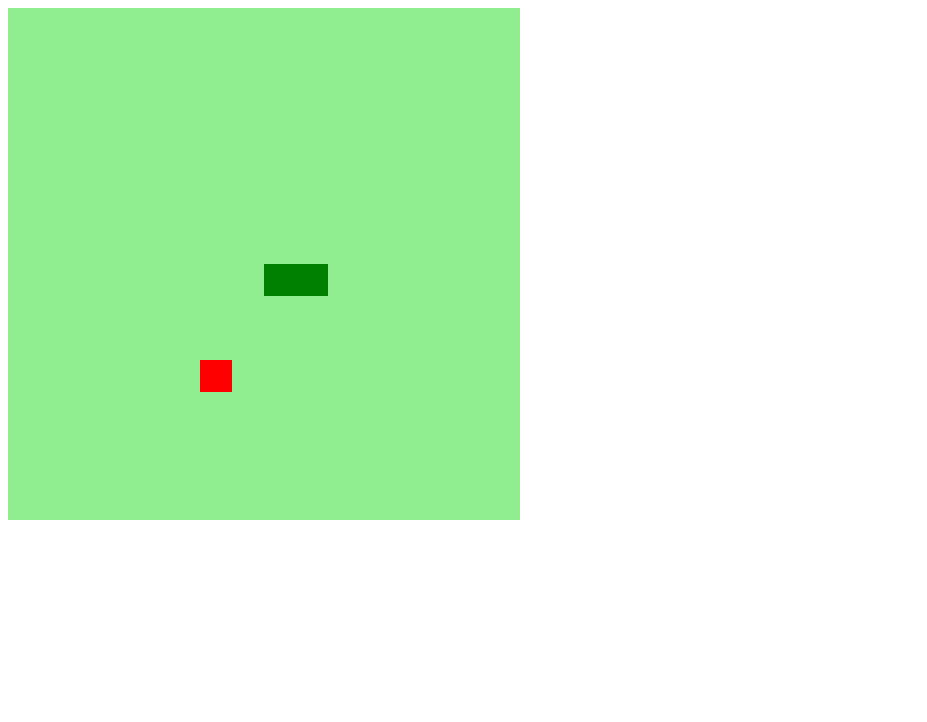
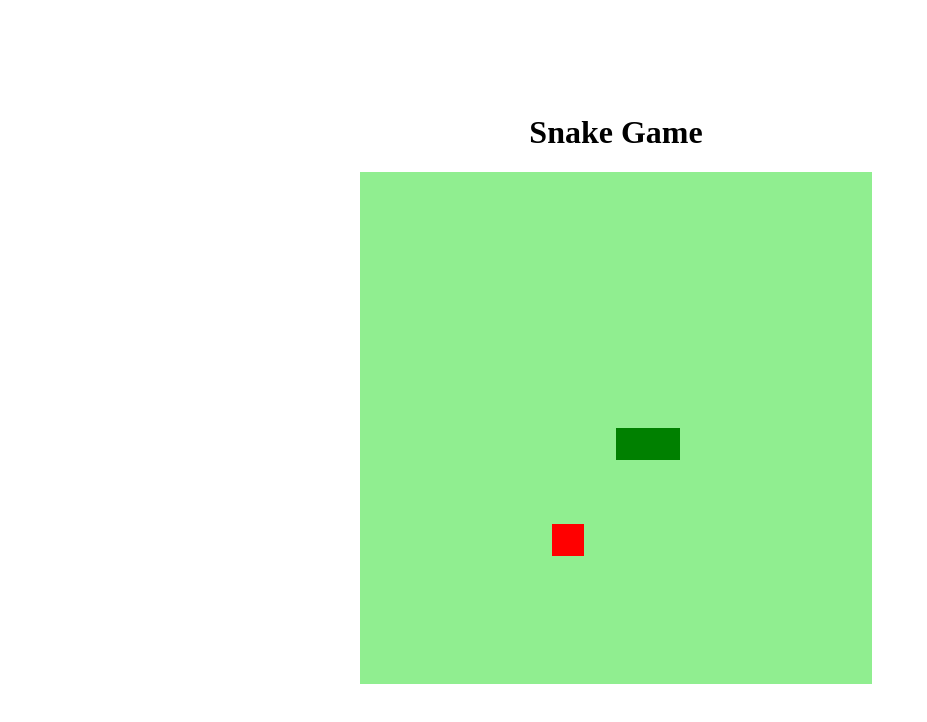
Before and after one commit to GustavoGomesDias/snake-game, a plain HTML site: page index.html in a window 1280 px wide. Shown: the whole page, without its empty margins (0-927 px from the left). Drawn offline with Linux system fonts and the light colour scheme.

Commit message:
Estilização e FIM :C

```diff
--- a/index.html
+++ b/index.html
@@ -9,6 +9,8 @@
     <!-- defer => carregado ao fim -->
 </head>
 <body>
+
+    <h1>Snake Game</h1>
     <!-- Eelemento que trabalha a parte gráfica -->
     <canvas id="snake" width="512" height="512"></canvas>
 </body>
--- a/style.css
+++ b/style.css
@@ -0,0 +1,9 @@
+body{
+    /* Não é 100 pra n ter barra de rolagem */
+    height: 95vh;
+    width: 95vw;
+    display: flex;
+    justify-content: center;
+    align-items: center;
+    flex-direction: column;
+}
```
